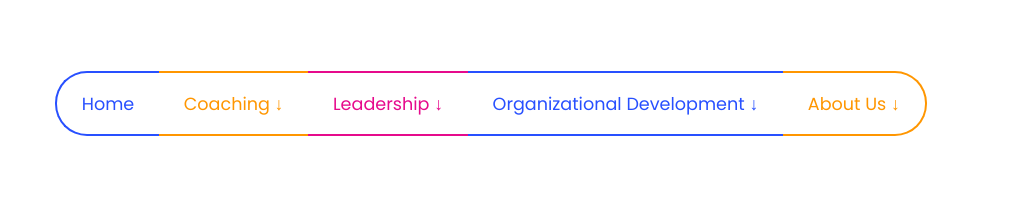
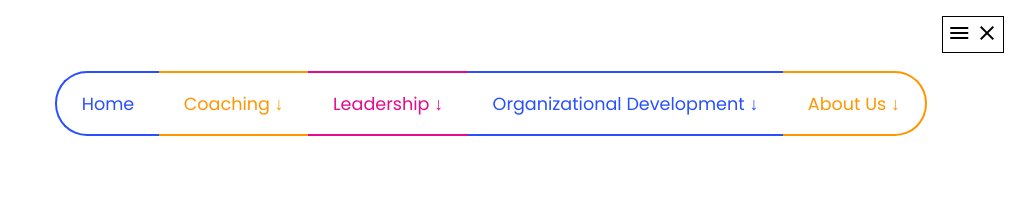
Before and after one commit to 10suda/RTCMindset, a plain HTML site: page index.html in a window 1280 px wide. Shown: the top 204 px of the page, 260-1280 px from the left. Drawn offline with Linux system fonts and the light colour scheme.

Commit message:
Add files via upload

```diff
--- a/index.html
+++ b/index.html
@@ -94,9 +94,9 @@
           <a class="menuItem" href="Pages/About-Us.html">About Us</a>
         </li>
       </ul>
-      <button class="hamburger mobile-nav">
+      <button class="hamburger">
         <i class="menuIcon material-icons">menu</i>
-        <i class="closeIcon material-icons">close</i>
+        <i class="closeIcon material-icons" id="closeIcon">close</i>
       </button>
     </header>
     <section class="content-section homepage-main">
```
